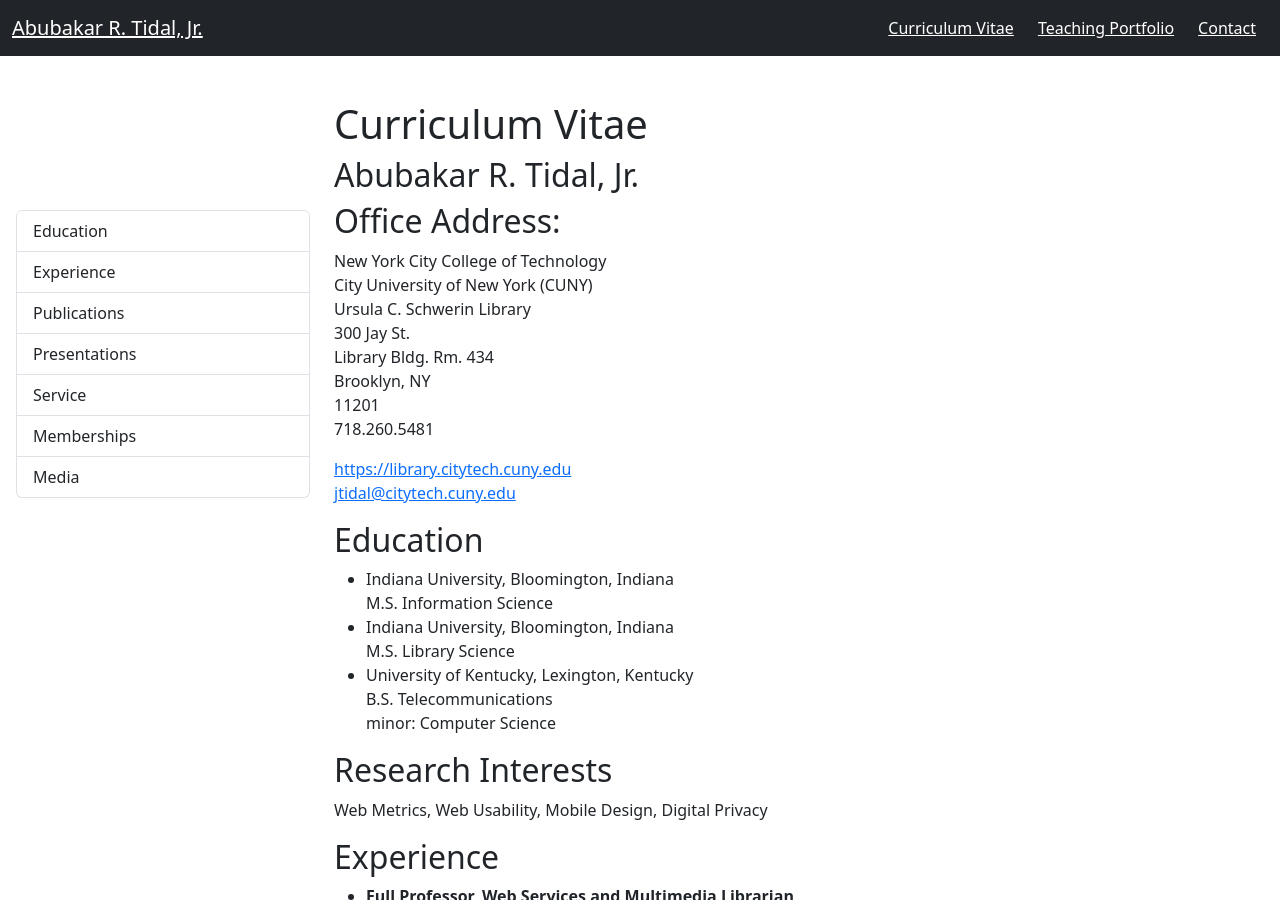
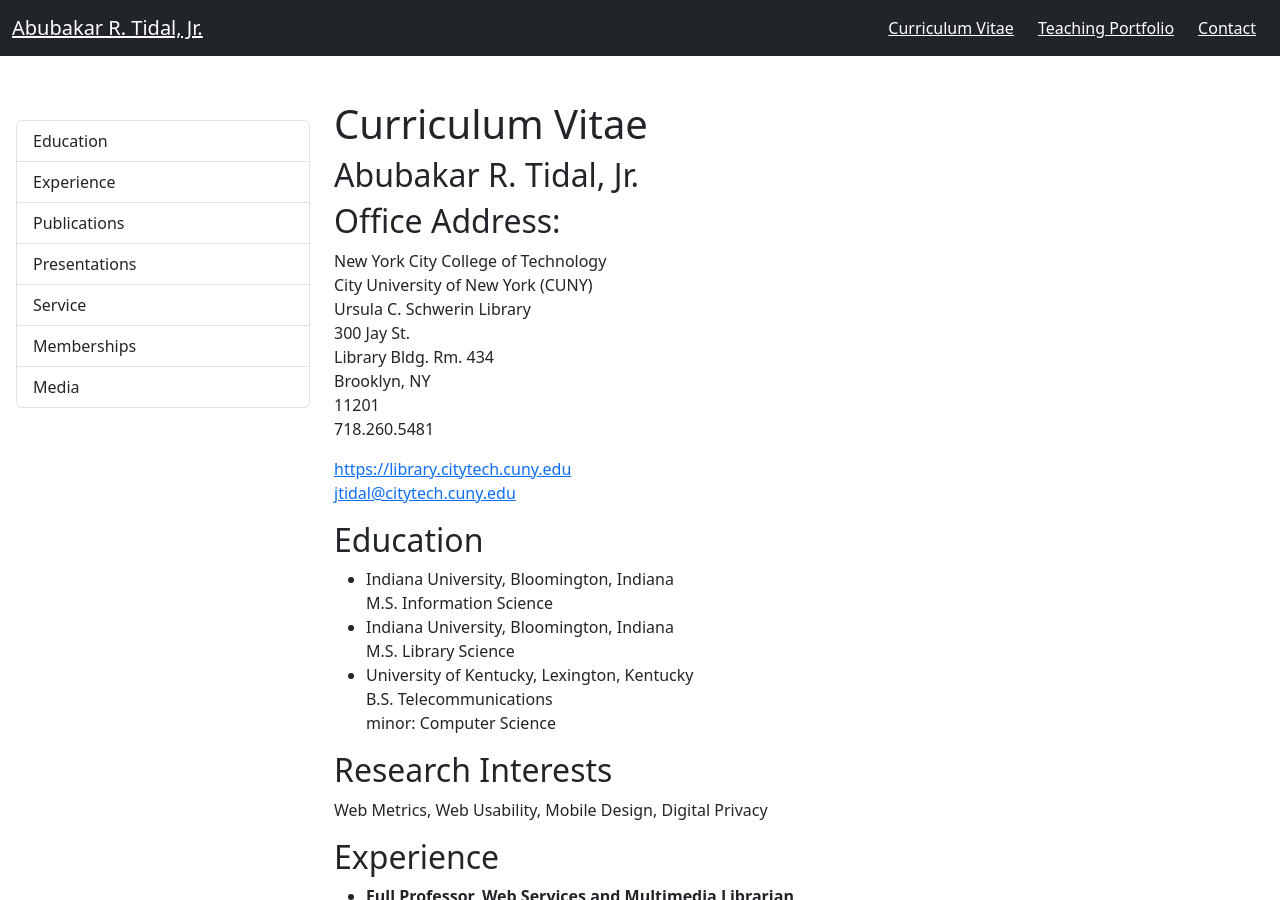
Before and after one commit to KentuckyFriedTofu/KentuckyFriedTofu.github.io, a Jekyll site: the page built from cv.html, in a window 1280 px wide and 900 px high. Built offline with Jekyll 4.4.1, drawn with Linux system fonts in a browser that asks for light colours.

Commit message:
Update cv.html

```diff
--- a/cv.html
+++ b/cv.html
@@ -3,7 +3,7 @@ layout: page
 title: Abubakar R. Tidal, Jr. - Curriculum Vitae
 ---
 <div class="row">
-  <div class="col-sm-12 col-md-3 col-lg-3" style="padding-top:10px; margin-top: 100px;">
+  <div class="col-sm-12 col-md-3 col-lg-3" style="padding-top:10px; margin-top: 10px;">
     <div id="in-pageNav" class="list-group sticky-top">
       <a class="list-group-item list-group-item-action" href="#edu">Education</a>
       <a class="list-group-item list-group-item-action" href="#xp">Experience</a>
```
